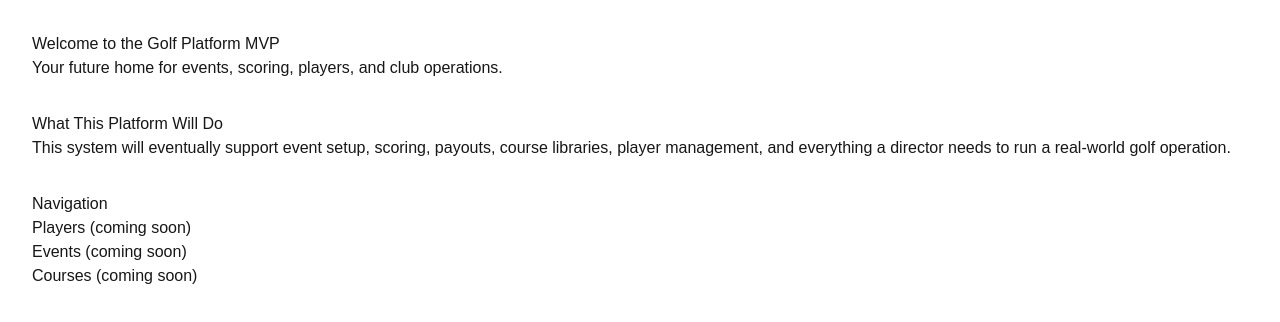
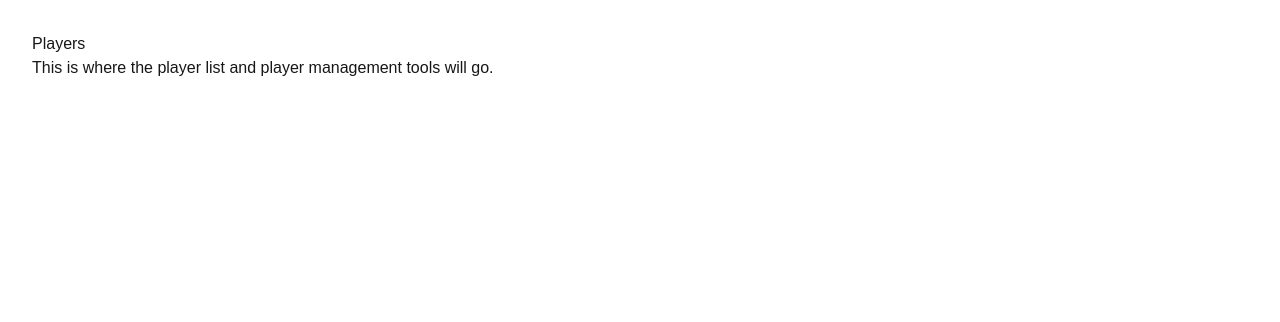
Before and after one commit to Jonesy55-Golf/Golf-Platform, a Next.js app: page / in a window 1280 px wide. Shown: the top 322 px of the page. Built offline with nearby package versions, Linux system fonts and the light colour scheme.

Commit message:
Players place holder

```diff
--- a/app/page.tsx
+++ b/app/page.tsx
@@ -1,31 +1,8 @@
-export default function Home() {
+export default function PlayersPage() {
   return (
     <main style={{ padding: "2rem", fontFamily: "sans-serif" }}>
-      {/* Hero Section */}
-      <section style={{ marginBottom: "2rem" }}>
-        <h1>Welcome to the Golf Platform MVP</h1>
-        <p>Your future home for events, scoring, players, and club operations.</p>
-      </section>
-
-      {/* Description Section */}
-      <section style={{ marginBottom: "2rem" }}>
-        <h2>What This Platform Will Do</h2>
-        <p>
-          This system will eventually support event setup, scoring, payouts,
-          course libraries, player management, and everything a director needs
-          to run a real-world golf operation.
-        </p>
-      </section>
-
-      {/* Navigation Placeholder */}
-      <section>
-        <h2>Navigation</h2>
-        <ul>
-          <li>Players (coming soon)</li>
-          <li>Events (coming soon)</li>
-          <li>Courses (coming soon)</li>
-        </ul>
-      </section>
+      <h1>Players</h1>
+      <p>This is where the player list and player management tools will go.</p>
     </main>
   );
 }
```
